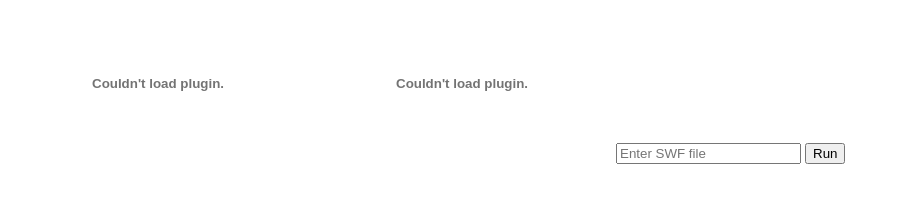
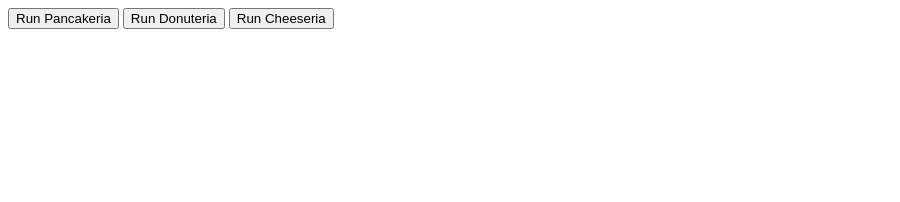
Before and after one commit to fatima-kz/flash_games2, a plain HTML site: page index.html in a window 1280 px wide. Shown: the whole page, without its empty margins (0-900 px from the left). Drawn offline with Linux system fonts and the light colour scheme.

Commit message:
index.html

```diff
--- a/index.html
+++ b/index.html
@@ -5,19 +5,37 @@
     <body>
         <!--<embed src="./Papas_Pancakeria.swf" type="application/x-shockwave-flash" width="90%" height="90%">
         <script src="https://unpkg.com/@ruffle-rs/ruffle"></script>-->
-        <object data="6600b268dd81380303ff.wasm" type="application/wasm"></object>
-        <object data="a76a7110223ca05112c8.wasm" type="application/wasm"></object>
-        <input type="text" placeholder="Enter SWF file" id="swfFile">
-        <button type="button" onclick="embedFile()">Run</button>
+        <button type="button" onclick="embedFile()">Run Pancakeria</button>
+        <button type="button" onclick="embedFile2()">Run Donuteria</button>
+        <button type="button" onclick="embedFile3()">Run Cheeseria</button>
         <div id="embedding"></div>
         <script src="https://unpkg.com/@ruffle-rs/ruffle"></script>
         <script>
-        function embedFile() {
-        const input = document.getElementById("swfFile").value
+        function embedFile2() {
         const container = document.getElementById("embedding")
         container.innerHTML = ""
         const embed = document.createElement("embed")
-        embed.setAttribute("src", input)
+        embed.setAttribute("src", "./Papas_Pancakeria.swf")
+        embed.setAttribute("type", "application/x-shockwave-flash")
+        embed.setAttribute("width", "1200")
+        embed.setAttribute("height", "800")
+        container.appendChild(embed)
+      }
+      function embedFile3() {
+        const container = document.getElementById("embedding")
+        container.innerHTML = ""
+        const embed = document.createElement("embed")
+        embed.setAttribute("src", "./papasdonuteria")
+        embed.setAttribute("type", "application/x-shockwave-flash")
+        embed.setAttribute("width", "1200")
+        embed.setAttribute("height", "800")
+        container.appendChild(embed)
+      }
+        function embedFile() {
+        const container = document.getElementById("embedding")
+        container.innerHTML = ""
+        const embed = document.createElement("embed")
+        embed.setAttribute("src", "./papasfreezeria")
         embed.setAttribute("type", "application/x-shockwave-flash")
         embed.setAttribute("width", "1200")
         embed.setAttribute("height", "800")
```
